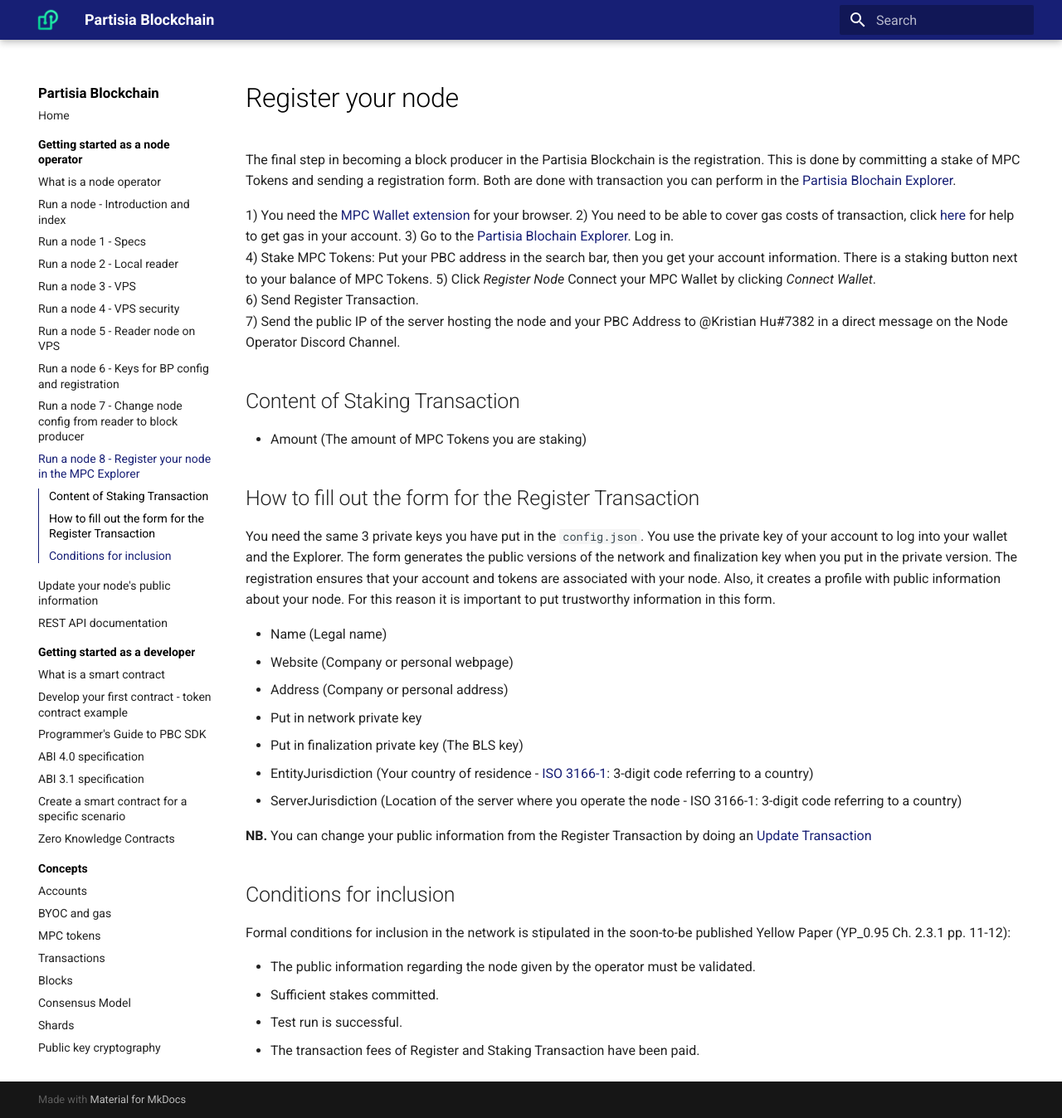
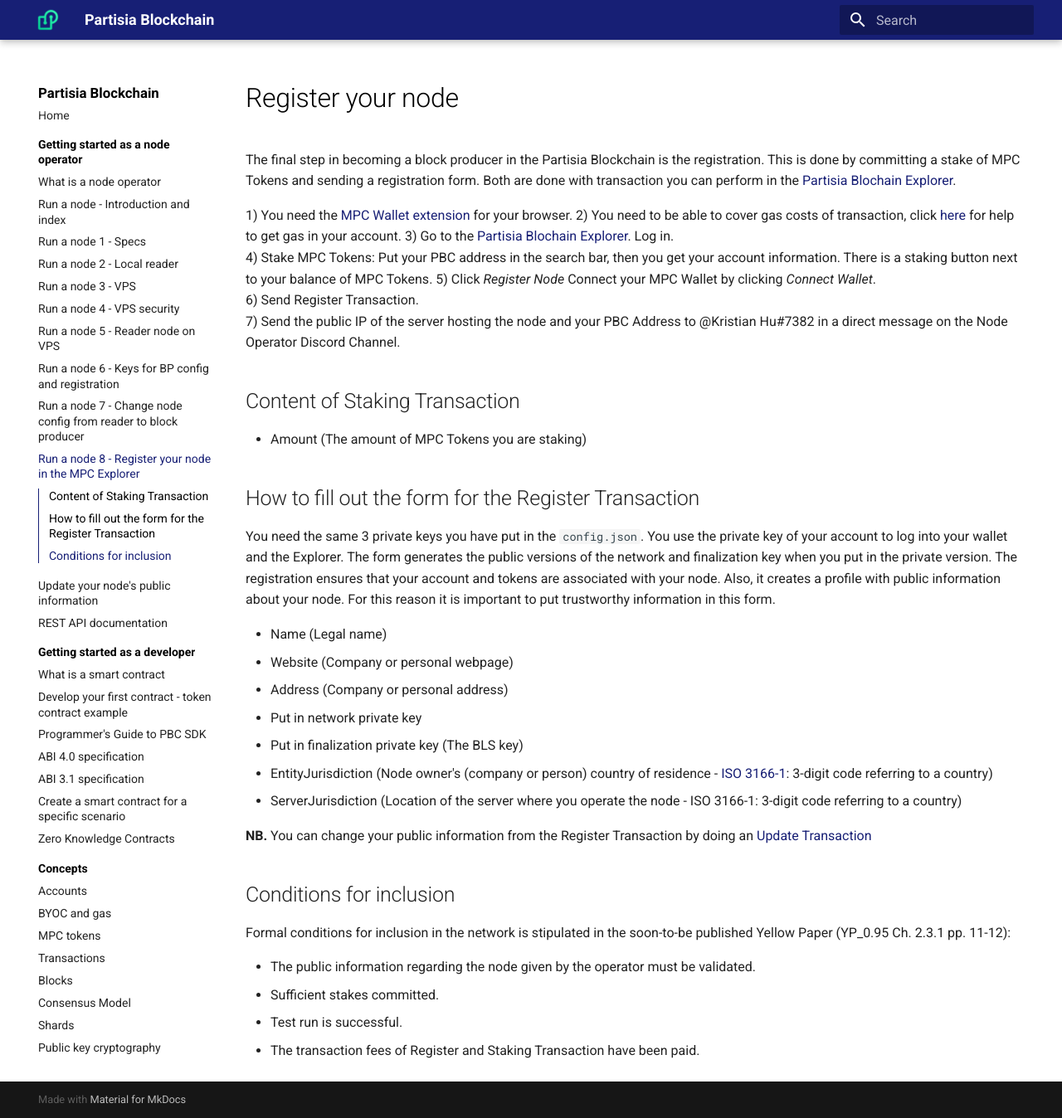
Before and after one commit to 0xSero/partisia-docs, an MkDocs documentation site: the page built from docs/operator-8-registration.md, in a window 1280 px wide and 1348 px high. Shown: the whole window at 83% size. Built offline with MkDocs 1.6.1 and Material for MkDocs 9.7.7, drawn with Linux system fonts in a browser that asks for light colours; a script that is not in the unit is left out.

Commit message:
Entity jurisdiction

```diff
--- a/docs/operator-8-registration.md
+++ b/docs/operator-8-registration.md
@@ -24,7 +24,7 @@
 - Address (Company or personal address)
 - Put in network private key
 - Put in finalization private key (The BLS key)
-- EntityJurisdiction (Your country of residence - [ISO 3166-1](https://en.wikipedia.org/wiki/ISO_3166-1): 3-digit code referring to a country)
+- EntityJurisdiction (Node owner's (company or person) country of residence - [ISO 3166-1](https://en.wikipedia.org/wiki/ISO_3166-1): 3-digit code referring to a country)
 - ServerJurisdiction (Location of the server where you operate the node - ISO 3166-1: 3-digit code referring to a country)
 
 **NB.** You can change your public information from the Register Transaction by doing an [Update Transaction](update-transaction.md)
```
